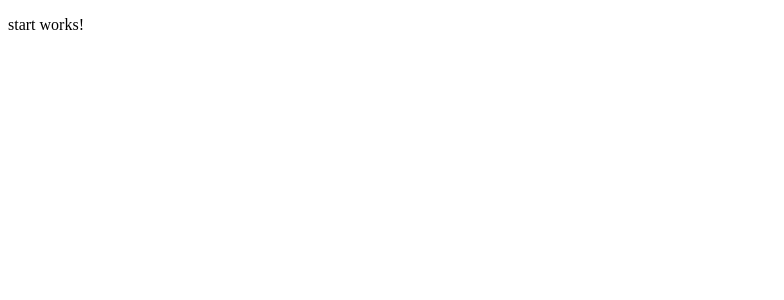
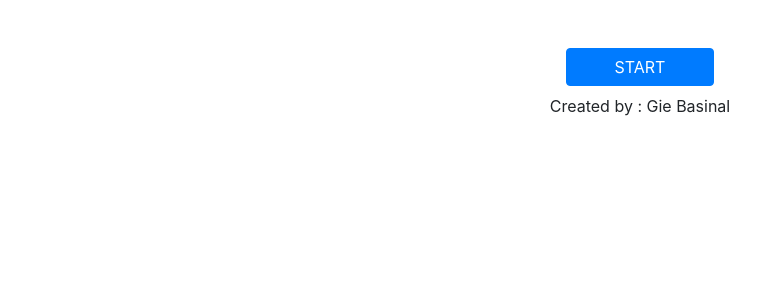
Before and after one commit to gbasinal/angular-rpg, an Angular app in the folder rpg-app/: page / in a window 1280 px wide. Shown: the top 300 px of the page, without its empty margins (0-784 px from the left). Built offline with nearby package versions, Linux system fonts and the light colour scheme.

Commit message:
update: added html structure for landing page

```diff
--- a/rpg-app/src/app/components/start/start/start.component.html
+++ b/rpg-app/src/app/components/start/start/start.component.html
@@ -1 +1,11 @@
-<p>start works!</p>
+<section class="start-component-container">
+    <div class="start-component-wrapper">
+        <div class="container text-center">
+            <div class="header-title-wrapper">
+                <h1 class="mb-5">{{gameTitle}}</h1>
+                <a routerLink="/character-creation" class="btn btn-primary text-uppercase mb-2 px-5">Start</a>
+                <p>Created by : Gie Basinal</p>
+            </div>
+        </div>
+    </div>
+</section>
--- a/rpg-app/src/index.html
+++ b/rpg-app/src/index.html
@@ -4,10 +4,19 @@
   <meta charset="utf-8">
   <title>RpgApp</title>
   <base href="/">
+
+  <link rel="stylesheet" href="https://stackpath.bootstrapcdn.com/bootstrap/4.5.0/css/bootstrap.min.css" integrity="sha384-9aIt2nRpC12Uk9gS9baDl411NQApFmC26EwAOH8WgZl5MYYxFfc+NcPb1dKGj7Sk" crossorigin="anonymous">
   <meta name="viewport" content="width=device-width, initial-scale=1">
   <link rel="icon" type="image/x-icon" href="favicon.ico">
 </head>
 <body>
   <app-root></app-root>
+
+
+
+  <!-- JS, Popper.js, and jQuery -->
+  <script src="https://code.jquery.com/jquery-3.5.1.slim.min.js" integrity="sha384-DfXdz2htPH0lsSSs5nCTpuj/zy4C+OGpamoFVy38MVBnE+IbbVYUew+OrCXaRkfj" crossorigin="anonymous"></script>
+  <script src="https://cdn.jsdelivr.net/npm/popper.js@1.16.0/dist/umd/popper.min.js" integrity="sha384-Q6E9RHvbIyZFJoft+2mJbHaEWldlvI9IOYy5n3zV9zzTtmI3UksdQRVvoxMfooAo" crossorigin="anonymous"></script>
+  <script src="https://stackpath.bootstrapcdn.com/bootstrap/4.5.0/js/bootstrap.min.js" integrity="sha384-OgVRvuATP1z7JjHLkuOU7Xw704+h835Lr+6QL9UvYjZE3Ipu6Tp75j7Bh/kR0JKI" crossorigin="anonymous"></script>
 </body>
 </html>
```
